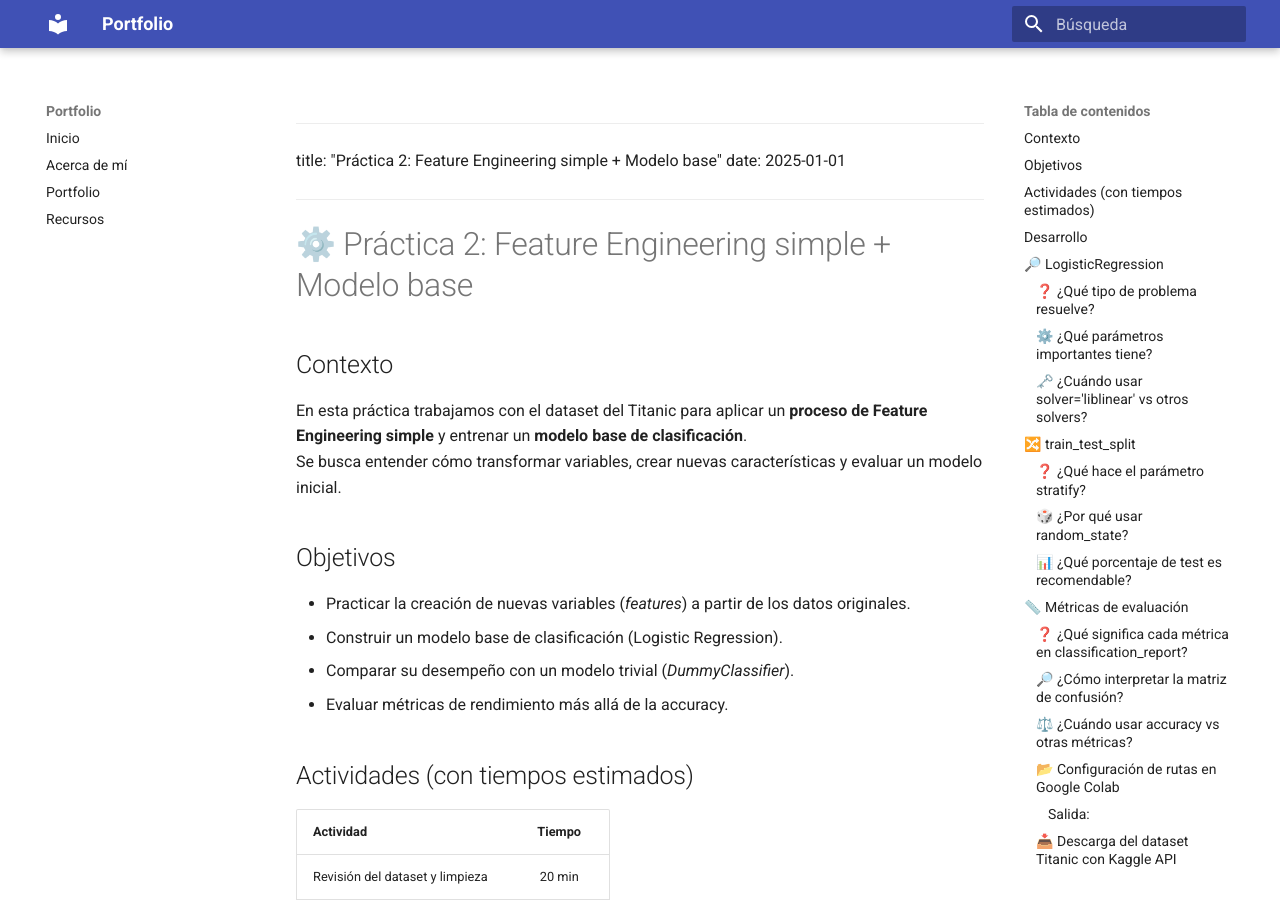
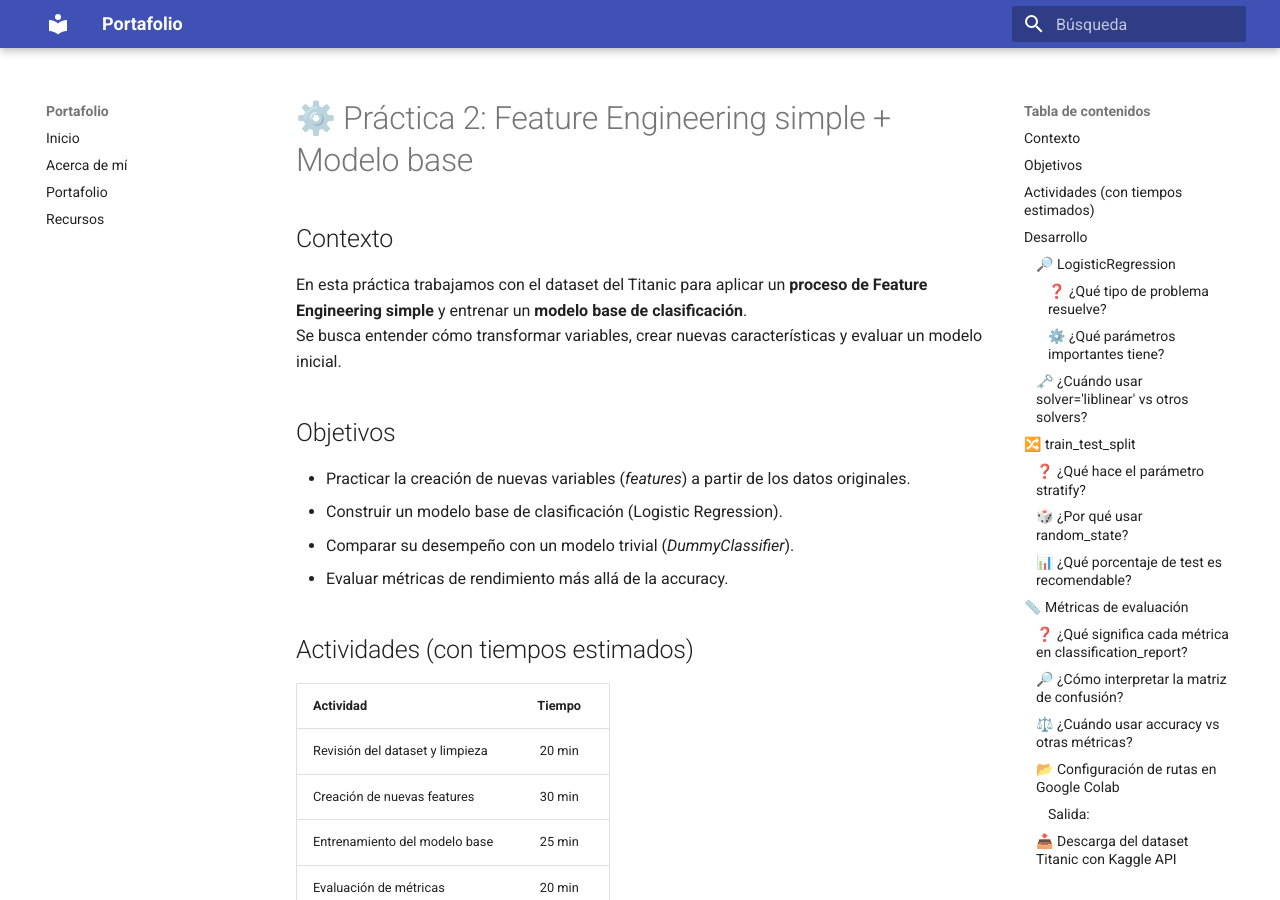
Before and after one commit to keyvigl/ia-portafolio, an MkDocs documentation site: the page built from docs/portafolio/02-Feature-Engineering.md, in a window 1280 px wide and 900 px high. Built offline with MkDocs 1.6.1 and Material for MkDocs 9.7.7, drawn with Linux system fonts in a browser that asks for light colours.

Commit message:
Reorganizar y normalizar sección de portafolio

````diff
--- a/README.md
+++ b/README.md
@@ -1,10 +1,10 @@
-# Portfolio Template
+# Plantilla de Portafolio
 
 Este repositorio es un **template** para documentar el **portafolio** del curso usando **MkDocs + Material** con despliegue automático a GitHub Pages.
 
 ## Cómo usar
 1. Escribe únicamente en `docs/`.
-2. Crea entradas en `docs/portfolio/` siguiendo `plantilla.md`.
+2. Crea entradas en `docs/portafolio/` siguiendo `plantilla.md`.
 3. Mantén el **frontmatter** en cada `.md`:
    ```yaml
    ---
--- a/docs/portfolio/02-Feature-Engineering.md
+++ b/docs/portafolio/02-Feature-Engineering.md
@@ -1,4 +1,3 @@
-
 ---
 title: "Práctica 2: Feature Engineering simple + Modelo base"
 date: 2025-01-01
@@ -10,29 +9,34 @@ date: 2025-01-01
 En esta práctica trabajamos con el dataset del Titanic para aplicar un **proceso de Feature Engineering simple** y entrenar un **modelo base de clasificación**.
 Se busca entender cómo transformar variables, crear nuevas características y evaluar un modelo inicial.
 
+
 ## Objetivos
 - Practicar la creación de nuevas variables (*features*) a partir de los datos originales.
 - Construir un modelo base de clasificación (Logistic Regression).
 - Comparar su desempeño con un modelo trivial (*DummyClassifier*).
 - Evaluar métricas de rendimiento más allá de la accuracy.
+
 ## Actividades (con tiempos estimados)
-| Actividad                     | Tiempo |
+
+| Actividad                      | Tiempo |
 |--------------------------------|:------:|
 | Revisión del dataset y limpieza | 20 min |
 | Creación de nuevas features     | 30 min |
 | Entrenamiento del modelo base   | 25 min |
 | Evaluación de métricas          | 20 min |
 
+## Desarrollo
 
-## Desarrollo
-## 🔎 LogisticRegression
+### 🔎 LogisticRegression
 
-### ❓ ¿Qué tipo de problema resuelve?
+#### ❓ ¿Qué tipo de problema resuelve?
+
 Los problemas de **clasificación**, de manera más específica la **clasificación binaria**.
 
 ---
 
-### ⚙️ ¿Qué parámetros importantes tiene?
+#### ⚙️ ¿Qué parámetros importantes tiene?
+
 - **penalty** → tipo de regularización.
 - **solver** → algoritmo de optimización para estimar coeficientes.
 - **max_iter** → número máximo de iteraciones del solver.
--- a/mkdocs.yml
+++ b/mkdocs.yml
@@ -1,4 +1,4 @@
-site_name: "Portfolio"
+site_name: "Portafolio"
 theme:
   name: material
   language: es
````
Also changed, not shown: docs/index.md (+1 -1 lines), docs/portafolio/03-Regresion-Lineal-Logistica.md (renamed from docs/portfolio/02-Regresion-Lineal-Logistica.md, +1 -2 lines), docs/portafolio/04-Validacion-Seleccion-de-Modelos.md (renamed from docs/portfolio/03-Validacion-Seleccion-deModelos.md, +3 -2 lines), docs/portafolio/index.md (added, +15 -0 lines), docs/portfolio/index.md (deleted, +0 -15 lines), docs/.pages, docs/portafolio/.pages (added), docs/portafolio/01-primera-entrada.md (renamed from docs/portfolio/01-primera-entrada.md), docs/portafolio/plantilla.md (renamed from docs/portfolio/plantilla.md), docs/portfolio/.pages (deleted).
